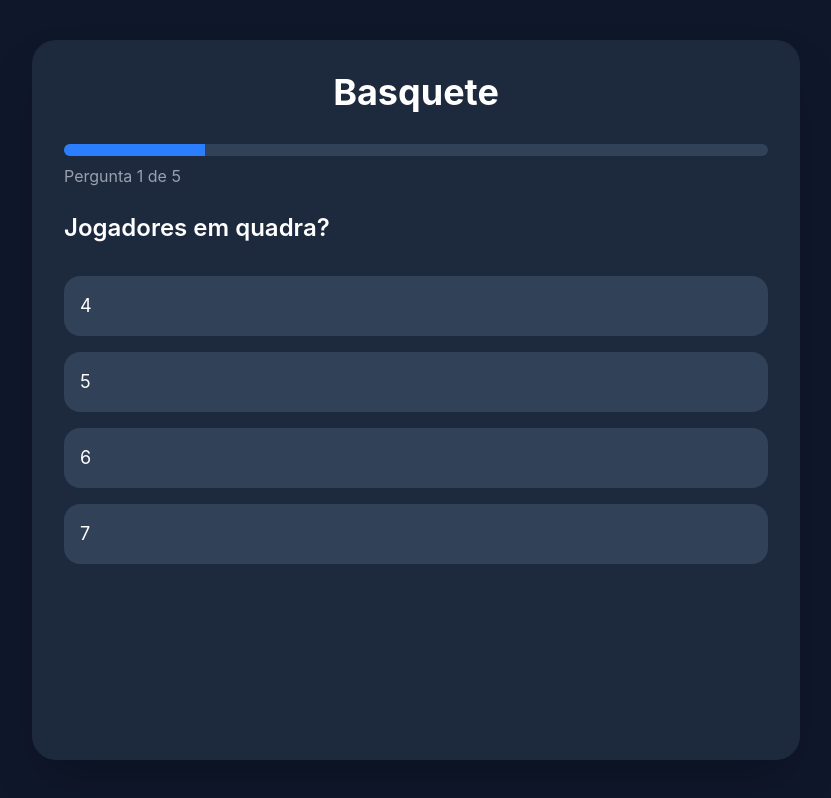
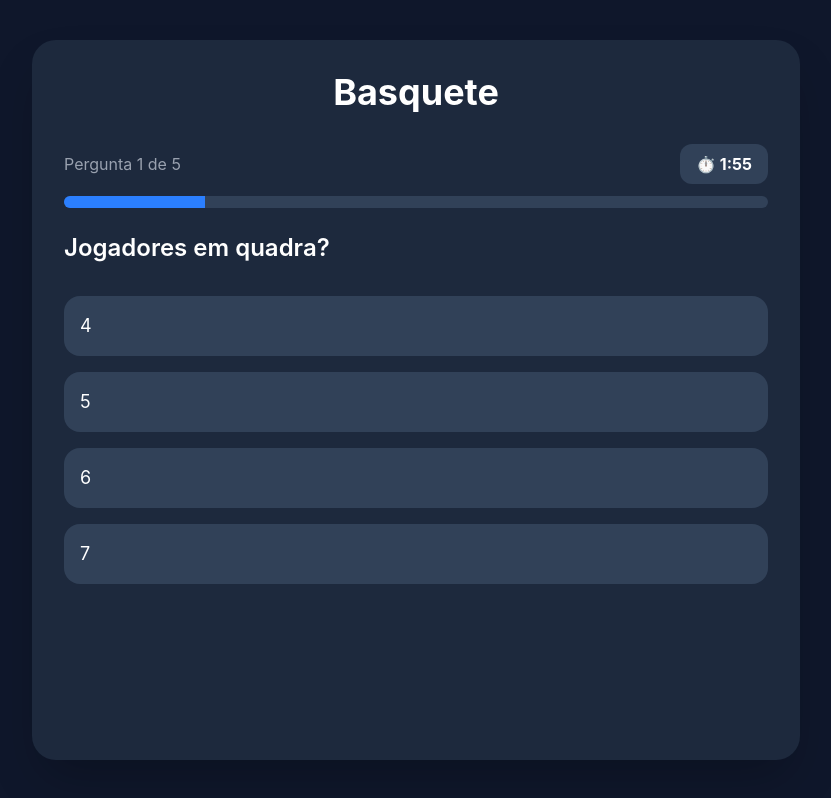
Before and after one commit to yandevv/quiz-app-ryan, a React (Vite) app: page /quizzes/019dc4e6-4a02-7121-9dc3-16256bf54853 in a window 1280 px wide. Shown: the whole page, without its empty margins (224-1055 px from the left). Built offline with nearby package versions, Linux system fonts and the light colour scheme.

Commit message:
temporização das questões

```diff
--- a/src/data/quizzes.json
+++ b/src/data/quizzes.json
@@ -37,7 +37,7 @@
     "id": "019dc4e6-4a02-7121-9dc3-16256bf54853",
     "name": "Basquete",
     "description": "Quiz sobre basquete",
-    "color": "#f5f5f5",
+    "color": "##ff6f00",
     "textColor": "#111",
     "coverImage": "https://images.unsplash.com/photo-1546519638-68e109498ffc",
     "questions": [
--- a/src/pages/Quiz.jsx
+++ b/src/pages/Quiz.jsx
@@ -1,4 +1,4 @@
-import React, { useState } from "react";
+import React, { useState, useEffect } from "react";
 import { useParams, useNavigate } from "react-router";
 import quizzes from "../data/quizzes.json";
 
@@ -10,10 +10,21 @@
   const quiz = quizzes.find((q) => q.id === quizId);
 
   const [currentQuestion, setCurrentQuestion] = useState(0);
+
   const [score, setScore] = useState(0);
+
   const [finished, setFinished] = useState(false);
 
   const [answers, setAnswers] = useState([]);
+
+  // tempo total do quiz
+  const [totalTime, setTotalTime] = useState(0);
+
+  // tempo restante da questão
+  const [timeLeft, setTimeLeft] = useState(120);
+
+  // tempo gasto na questão atual
+  const [questionTime, setQuestionTime] = useState(0);
 
   if (!quiz) {
     return (
@@ -25,6 +36,68 @@
 
   const question = quiz.questions[currentQuestion];
 
+  // cronômetro
+  useEffect(() => {
+    if (finished) return;
+
+    const interval = setInterval(() => {
+      setTimeLeft((prev) => prev - 1);
+
+      setTotalTime((prev) => prev + 1);
+
+      setQuestionTime((prev) => prev + 1);
+    }, 1000);
+
+    return () => clearInterval(interval);
+  }, [currentQuestion, finished]);
+
+  // tempo expirado
+  useEffect(() => {
+    if (timeLeft <= 0 && !finished) {
+      handleTimeout();
+    }
+  }, [timeLeft]);
+
+  function formatTime(seconds) {
+    const min = Math.floor(seconds / 60);
+
+    const sec = seconds % 60;
+
+    return `${min}:${sec.toString().padStart(2, "0")}`;
+  }
+
+  function nextQuestion() {
+    const next = currentQuestion + 1;
+
+    if (next < quiz.questions.length) {
+      setCurrentQuestion(next);
+
+      setTimeLeft(120);
+
+      setQuestionTime(0);
+    } else {
+      setFinished(true);
+    }
+  }
+
+  // caso o tempo acabe
+  function handleTimeout() {
+    setAnswers((prev) => [
+      ...prev,
+      {
+        question: question.question,
+        options: question.options,
+        selected: null,
+        correct: question.correct,
+        expired: true,
+        timeSpent: questionTime,
+      },
+    ]);
+
+    nextQuestion();
+  }
+
+  // resposta normal
   function handleAnswer(index) {
     setAnswers((prev) => [
       ...prev,
@@ -33,6 +106,8 @@
         options: question.options,
         selected: index,
         correct: question.correct,
+        expired: false,
+        timeSpent: questionTime,
       },
     ]);
 
@@ -40,13 +115,7 @@
       setScore((prev) => prev + 1);
     }
 
-    const next = currentQuestion + 1;
-
-    if (next < quiz.questions.length) {
-      setCurrentQuestion(next);
-    } else {
-      setFinished(true);
-    }
+    nextQuestion();
   }
 
   const percentage = Math.round(
@@ -64,10 +133,34 @@
 
         {!finished ? (
           <>
-            {/* barra progresso */}
+            {/* progresso */}
             <div className="mb-6">
 
+              <div className="flex items-center justify-between mb-3">
+
+                <p className="text-gray-400">
+                  Pergunta {currentQuestion + 1} de{" "}
+                  {quiz.questions.length}
+                </p>
+
+                <div
+                  className={`
+                    px-4 py-2 rounded-xl font-bold
+
+                    ${
+                      timeLeft <= 15
+                        ? "bg-red-500 text-white"
+                        : "bg-slate-700 text-white"
+                    }
+                  `}
+                >
+                  ⏱ {formatTime(timeLeft)}
+                </div>
+
+              </div>
+
               <div className="w-full bg-slate-700 h-3 rounded-full overflow-hidden">
+
                 <div
                   className="bg-blue-500 h-full transition-all duration-300"
                   style={{
@@ -78,12 +171,8 @@
                     }%`,
                   }}
                 />
+
               </div>
-
-              <p className="text-gray-400 mt-2">
-                Pergunta {currentQuestion + 1} de{" "}
-                {quiz.questions.length}
-              </p>
 
             </div>
 
@@ -124,7 +213,7 @@
                 Resultado Final 🎉
               </h2>
 
-              {/* círculo porcentagem */}
+              {/* círculo */}
               <div className="flex justify-center mb-8">
 
                 <div
@@ -151,13 +240,21 @@
 
               </div>
 
-              <p className="text-2xl text-blue-400 font-semibold">
+              <p className="text-2xl text-blue-400 font-semibold mb-3">
                 {score} / {quiz.questions.length} acertos
+              </p>
+
+              {/* tempo total */}
+              <p className="text-lg text-gray-300">
+                Tempo total:{" "}
+                <span className="font-bold text-yellow-400">
+                  {formatTime(totalTime)}
+                </span>
               </p>
 
             </div>
 
-            {/* feedback respostas */}
+            {/* feedback */}
             <div className="flex flex-col gap-6">
 
               {answers.map((answer, questionIndex) => (
@@ -166,10 +263,26 @@
                   className="bg-slate-700 rounded-2xl p-5"
                 >
 
-                  <h3 className="text-xl font-bold mb-5">
-                    {questionIndex + 1}. {answer.question}
-                  </h3>
+                  <div className="flex items-center justify-between mb-5">
 
+                    <h3 className="text-xl font-bold">
+                      {questionIndex + 1}. {answer.question}
+                    </h3>
+
+                    <div className="bg-slate-800 px-3 py-2 rounded-xl text-sm text-yellow-400 font-bold">
+                      ⏱ {formatTime(answer.timeSpent)}
+                    </div>
+
+                  </div>
+
+                  {/* tempo expirado */}
+                  {answer.expired && (
+                    <div className="mb-4 text-red-400 font-bold">
+                      Tempo expirado
+                    </div>
+                  )}
+
+                  {/* alternativas */}
                   <div className="flex flex-col gap-3">
 
                     {answer.options.map((option, optionIndex) => {
@@ -180,6 +293,37 @@
                       const isSelected =
                         optionIndex === answer.selected;
 
+                      // TEMPO EXPIRADO
+                      if (answer.expired) {
+                        return (
+                          <div
+                            key={optionIndex}
+                            className={`
+                              p-4 rounded-xl border-2
+
+                              ${
+                                isCorrect
+                                  ? "border-green-500 bg-green-500/10"
+                                  : "border-slate-600"
+                              }
+                            `}
+                          >
+                            <div className="flex items-center justify-between">
+
+                              <span>{option}</span>
+
+                              {isCorrect && (
+                                <span className="text-green-400 font-bold">
+                                  Correta
+                                </span>
+                              )}
+
+                            </div>
+                          </div>
+                        );
+                      }
+
+                      // RESPOSTAS NORMAIS
                       return (
                         <div
                           key={optionIndex}
@@ -189,18 +333,12 @@
                             ${
                               isCorrect
                                 ? "border-green-500 bg-green-500/10"
-                                : ""
+                                : "border-slate-600"
                             }
 
                             ${
                               isSelected && !isCorrect
                                 ? "border-red-500 bg-red-500/10"
-                                : ""
-                            }
-
-                            ${
-                              !isCorrect && !isSelected
-                                ? "border-slate-600"
                                 : ""
                             }
                           `}
@@ -232,7 +370,7 @@
 
             </div>
 
-            {/* botão voltar */}
+            {/* botão */}
             <div className="flex justify-center mt-10">
 
               <button
```
